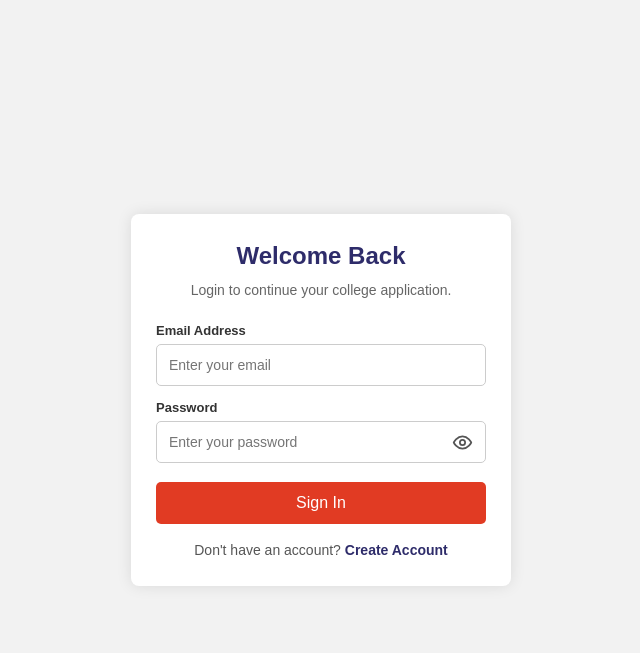
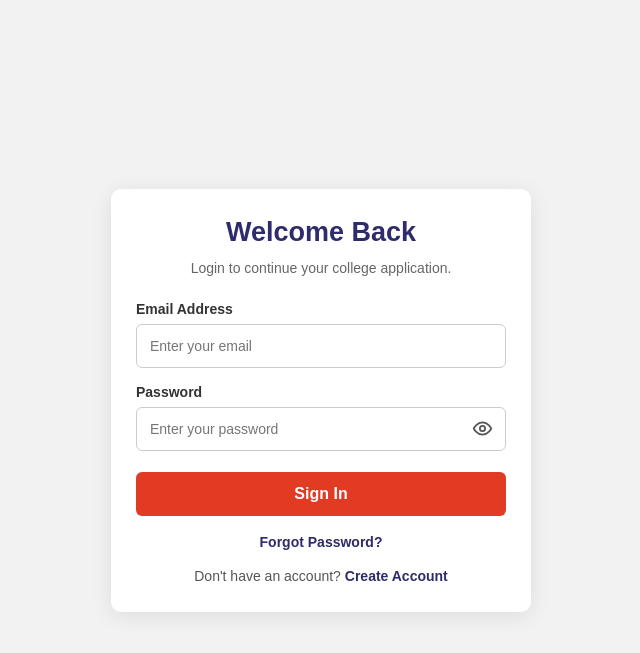
Before and after one commit to mc9203090-sketch/college-directory-admission-portal, a Django app: page /accounts/login/ in a window 1280 px wide, after a click on "Login". Shown: the top 653 px of the page, without its empty margins (319-959 px from the left). Run offline with Django 5.2, Linux system fonts and the light colour scheme.

Commit message:
Improve account form error message layout

```diff
--- a/templates/application-form.html
+++ b/templates/application-form.html
@@ -24,18 +24,19 @@
         }
 
         .container {
-            width: 380px;
+            width: 420px;
             max-width: 100%;
             background: white;
             padding: 28px 25px;
-            border-radius: 8px;
-            box-shadow: 0 0 15px rgba(0, 0, 0, 0.1);
+            border-radius: 10px;
+            box-shadow: 0 4px 22px rgba(0, 0, 0, 0.09);
         }
 
         h2 {
             text-align: center;
             margin: 0 0 10px;
             color: #2e2c6a;
+            font-size: 27px;
         }
 
         .subtitle {
@@ -47,29 +48,54 @@
         }
 
         .field {
-            margin-bottom: 14px;
+            margin-bottom: 16px;
         }
 
         .field label {
             display: block;
-            margin-bottom: 6px;
-            font-size: 13px;
-            font-weight: bold;
+            margin-bottom: 7px;
+            font-size: 14px;
+            font-weight: 600;
             color: #333;
         }
 
         input {
             width: 100%;
-            padding: 12px;
+            padding: 13px;
             border: 1px solid #ccc;
-            border-radius: 5px;
+            border-radius: 6px;
             font-size: 14px;
+            font-family: inherit;
             outline: none;
+            background: #fff;
+            transition: border-color 0.2s, box-shadow 0.2s;
         }
 
         input:focus {
             border-color: #2e2c6a;
-            box-shadow: 0 0 0 2px rgba(46, 44, 106, 0.08);
+            box-shadow: 0 0 0 3px rgba(46, 44, 106, 0.08);
+        }
+
+        input.input-error {
+            border-color: #c62828;
+            background-color: #fffafa;
+        }
+
+        input.input-error:focus {
+            border-color: #c62828;
+            box-shadow: 0 0 0 3px rgba(198, 40, 40, 0.09);
+        }
+
+        .field-error {
+            display: block;
+            color: #c62828;
+            font-size: 12px;
+            line-height: 1.5;
+            margin-top: 6px;
+        }
+
+        .field-error:empty {
+            display: none;
         }
 
         .password-wrap {
@@ -110,13 +137,14 @@
 
         .submit-btn {
             width: 100%;
-            padding: 12px;
+            padding: 13px;
             margin-top: 5px;
             background: #E13B23;
             color: white;
             border: none;
-            border-radius: 5px;
+            border-radius: 6px;
             font-size: 16px;
+            font-weight: 600;
             cursor: pointer;
             transition: background 0.2s;
         }
@@ -165,60 +205,111 @@
         @media (max-width: 480px) {
             body {
                 padding: 15px;
+                align-items: flex-start;
             }
 
             .container {
                 width: 100%;
                 padding: 24px 18px;
+                margin-top: 10px;
+            }
+
+            h2 {
+                font-size: 24px;
             }
         }
     </style>
 </head>
 
 <body>
- {% if messages %}
+
+<!-- SIGNUP FORM -->
+<div class="container {% if show_login %}hidden{% endif %}" id="signup">
+
+    <h2>Create Account</h2>
+    <p class="subtitle">Create your account to apply to colleges.</p>
+
+    <div id="signup-alert" class="form-alert hidden" role="alert"></div>
+
+    {% if messages and not show_login %}
         {% for message in messages %}
-            <div class="message{% if 'success' in message.tags %} success{% endif %}">
+            <div class="form-alert
+                {% if 'success' in message.tags %}success
+                {% elif 'error' in message.tags %}error
+                {% else %}info{% endif %}"
+                role="alert">
                 {{ message }}
             </div>
         {% endfor %}
     {% endif %}
-<div class="container {% if show_login %}hidden{% endif %}" id="signup">
-    <h2>Create Account</h2>
-    <p class="subtitle">Create your account to apply to colleges.</p>
 
-
-
-    <form method="POST" action="{% url 'login' %}">
+    <form method="POST" action="{% url 'login' %}" id="signup-form">
         {% csrf_token %}
         <input type="hidden" name="form_type" value="signup">
+
         <div class="field">
             <label for="signup-name">Full Name</label>
-            <input id="signup-name" type="text" name="full_name"
-                   placeholder="Enter your full name" autocomplete="name" required>
+            <input
+                id="signup-name"
+                type="text"
+                name="full_name"
+                placeholder="Enter your full name"
+                autocomplete="name"
+                required
+                {% if field_errors.full_name %}class="input-error" aria-invalid="true"{% endif %}
+            >
+            <span class="field-error" id="signup-name-error">{{ field_errors.full_name|default:"" }}</span>
         </div>
 
         <div class="field">
             <label for="signup-email">Email Address</label>
-            <input id="signup-email" type="email" name="email"
-                   placeholder="Enter your email" autocomplete="email" required>
+            <input
+                id="signup-email"
+                type="email"
+                name="email"
+                placeholder="Enter your email"
+                autocomplete="email"
+                value="{{ form_data.email|default:'' }}"
+                required
+                {% if field_errors.email %}class="input-error" aria-invalid="true"{% endif %}
+            >
+            <span class="field-error" id="signup-email-error">{{ field_errors.email|default:"" }}</span>
         </div>
 
         <div class="field">
             <label for="signup-mobile">Mobile Number</label>
-            <input id="signup-mobile" type="tel" name="mobile"
+            <input
+                id="signup-mobile"
+                type="tel"
+                name="mobile"
                 placeholder="11-digit mobile number"
-                   minlength="11" maxlength="11" pattern="[0-9]{11}"
-                   inputmode="numeric" autocomplete="tel" required>
+                minlength="11"
+                maxlength="11"
+                pattern="[0-9]{11}"
+                inputmode="numeric"
+                autocomplete="tel"
+                value="{{ form_data.mobile|default:'' }}"
+                required
+                {% if field_errors.mobile %}class="input-error" aria-invalid="true"{% endif %}
+            >
+            <span class="field-error" id="signup-mobile-error">{{ field_errors.mobile|default:"" }}</span>
         </div>
 
         <div class="field">
             <label for="signup-password">Password</label>
             <div class="password-wrap">
-                <input id="signup-password" type="password" name="password"
+                <input
+                    id="signup-password"
+                    type="password"
+                    name="password"
                     placeholder="Create a password"
-                       autocomplete="new-password" required>
-                <button class="toggle-password" type="button"
+                    autocomplete="new-password"
+                    required
+                    {% if field_errors.password %}class="input-error" aria-invalid="true"{% endif %}
+                >
+                <button
+                    class="toggle-password"
+                    type="button"
                     aria-label="Show password"
                     aria-pressed="false"
                     onclick="togglePassword('signup-password', this)">
@@ -230,15 +321,24 @@
                     </svg>
                 </button>
             </div>
+            <span class="field-error" id="signup-password-error">{{ field_errors.password|default:"" }}</span>
         </div>
 
         <div class="field">
             <label for="signup-confirm">Confirm Password</label>
             <div class="password-wrap">
-                <input id="signup-confirm" type="password" name="confirm_password"
+                <input
+                    id="signup-confirm"
+                    type="password"
+                    name="confirm_password"
                     placeholder="Enter password again"
-                       autocomplete="new-password" required>
-                <button class="toggle-password" type="button"
+                    autocomplete="new-password"
+                    required
+                    {% if field_errors.confirm_password %}class="input-error" aria-invalid="true"{% endif %}
+                >
+                <button
+                    class="toggle-password"
+                    type="button"
                     aria-label="Show password"
                     aria-pressed="false"
                     onclick="togglePassword('signup-confirm', this)">
@@ -250,6 +350,7 @@
                     </svg>
                 </button>
             </div>
+            <span class="field-error" id="signup-confirm-error">{{ field_errors.confirm_password|default:"" }}</span>
         </div>
 
         <button class="submit-btn" type="submit">Create Account</button>
@@ -262,27 +363,60 @@
 </div>
 
 
+<!-- LOGIN FORM -->
 <div class="container {% if not show_login %}hidden{% endif %}" id="login">
+
     <h2>Welcome Back</h2>
     <p class="subtitle">Login to continue your college application.</p>
 
-   <form method="POST" action="{% url 'login' %}">
+    <div id="login-alert" class="form-alert hidden" role="alert"></div>
+
+    {% if messages and show_login %}
+        {% for message in messages %}
+            <div class="form-alert
+                {% if 'success' in message.tags %}success
+                {% elif 'error' in message.tags %}error
+                {% else %}info{% endif %}"
+                role="alert">
+                {{ message }}
+            </div>
+        {% endfor %}
+    {% endif %}
+
+    <form method="POST" action="{% url 'login' %}" id="login-form">
         {% csrf_token %}
         <input type="hidden" name="form_type" value="login">
 
         <div class="field">
             <label for="login-email">Email Address</label>
-            <input id="login-email" type="email" name="email"
-                   placeholder="Enter your email" autocomplete="email" required>
+            <input
+                id="login-email"
+                type="email"
+                name="email"
+                placeholder="Enter your email"
+                autocomplete="email"
+                value="{{ form_data.email|default:'' }}"
+                required
+                {% if field_errors.email %}class="input-error" aria-invalid="true"{% endif %}
+            >
+            <span class="field-error" id="login-email-error">{{ field_errors.email|default:"" }}</span>
         </div>
 
         <div class="field">
             <label for="login-password">Password</label>
             <div class="password-wrap">
-                <input id="login-password" type="password" name="password"
+                <input
+                    id="login-password"
+                    type="password"
+                    name="password"
                     placeholder="Enter your password"
-                       autocomplete="current-password" required>
-                <button class="toggle-password" type="button"
+                    autocomplete="current-password"
+                    required
+                    {% if field_errors.password %}class="input-error" aria-invalid="true"{% endif %}
+                >
+                <button
+                    class="toggle-password"
+                    type="button"
                     aria-label="Show password"
                     aria-pressed="false"
                     onclick="togglePassword('login-password', this)">
@@ -294,10 +428,15 @@
                     </svg>
                 </button>
             </div>
+            <span class="field-error" id="login-password-error">{{ field_errors.password|default:"" }}</span>
         </div>
 
         <button class="submit-btn" type="submit">Sign In</button>
     </form>
+
+    <div class="link">
+        <a href="{% url 'forgot-password' %}">Forgot Password?</a>
+    </div>
 
     <div class="link">
         Don't have an account?
```
Also changed, not shown: other parts of templates/application-form.html (+22 -9 lines). Lines whose indentation alone changed are shown as unchanged.
